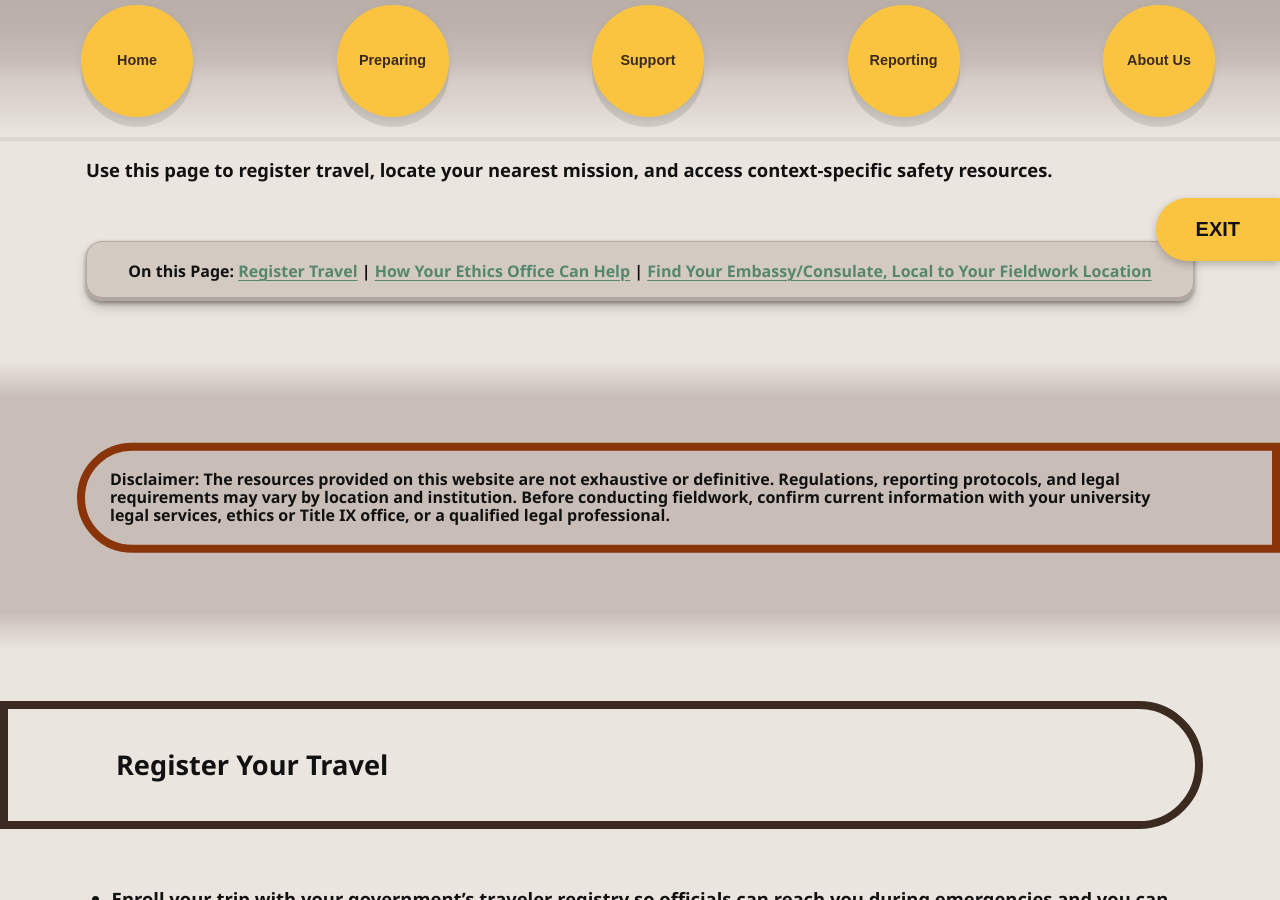
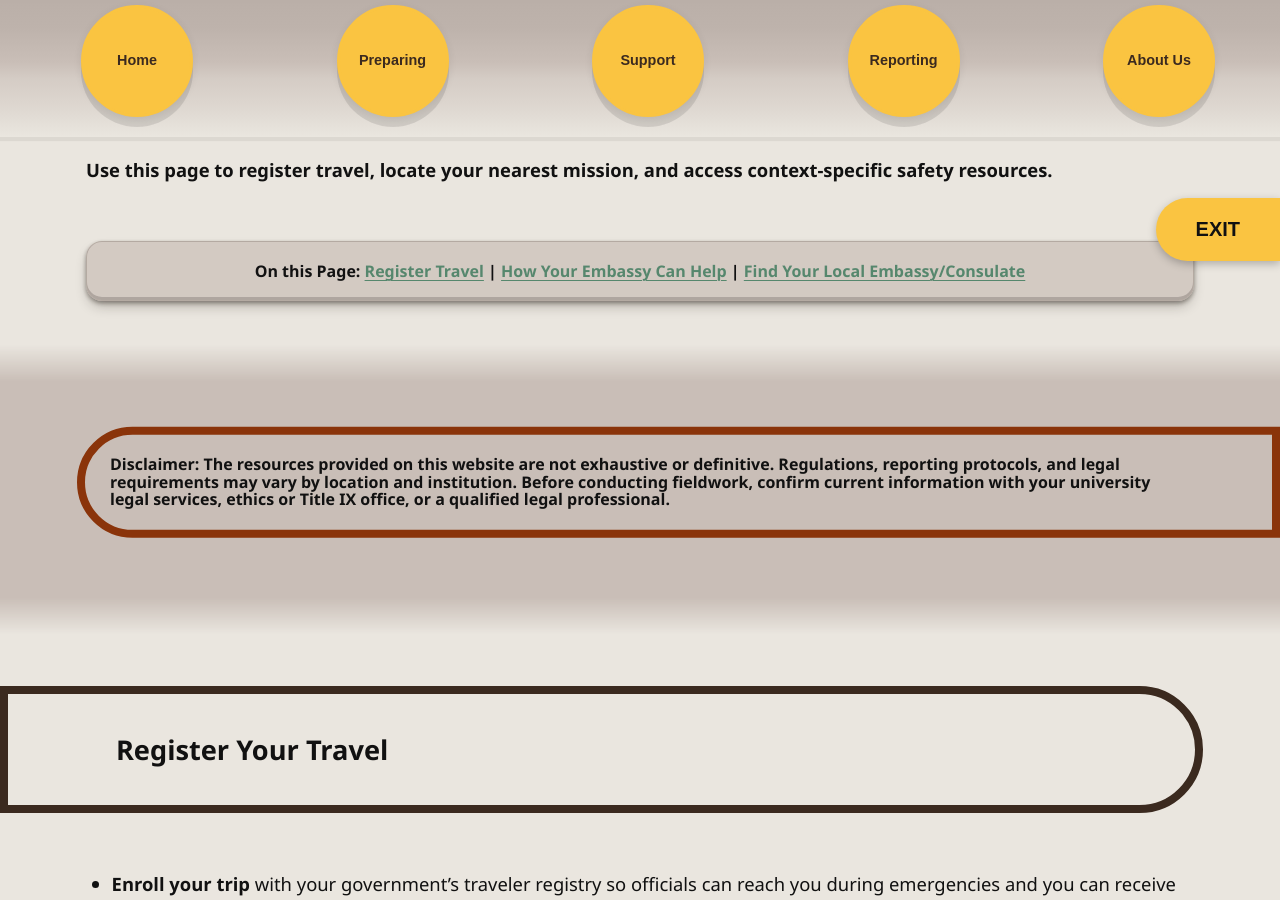
Before and after one commit to AnthroSafetyWarrior/GoldenTrowelProject, a Jekyll site: the page built from _pages/embassyprep.html, in a window 1280 px wide and 900 px high, scrolled down 809 px. Built offline with Jekyll 4.4.1, drawn with Linux system fonts in a browser that asks for light colours.

```diff
--- a/_pages/embassyprep.html
+++ b/_pages/embassyprep.html
@@ -173,9 +173,10 @@
   <nav class="footer-links" aria-label="Footer navigation" style="text-align:center"><strong>On this Page:
     <a href="{{ '/embassyprep.html' | relative_url }}#register">Register Travel</a>
     <span class="divider">|</span>
-    <a href="{{ '/embassyprep.html' | relative_url }}#help">How Your Ethics Office Can Help</a>
+    <a href="{{ '/embassyprep.html' | relative_url }}#help">How Your Embassy Can Help</a>
     <span class="divider">|</span>
-    <a href="{{ '/embassyprep.html' | relative_url }}#locate">Find Your Embassy/Consulate, Local to Your Fieldwork Location</a>
+    <a href="{{ '/embassyprep.html' | relative_url }}#locate">Find Your Local Embassy/Consulate</a>
+</strong>
   </nav>
 </article>
 </section>
```
